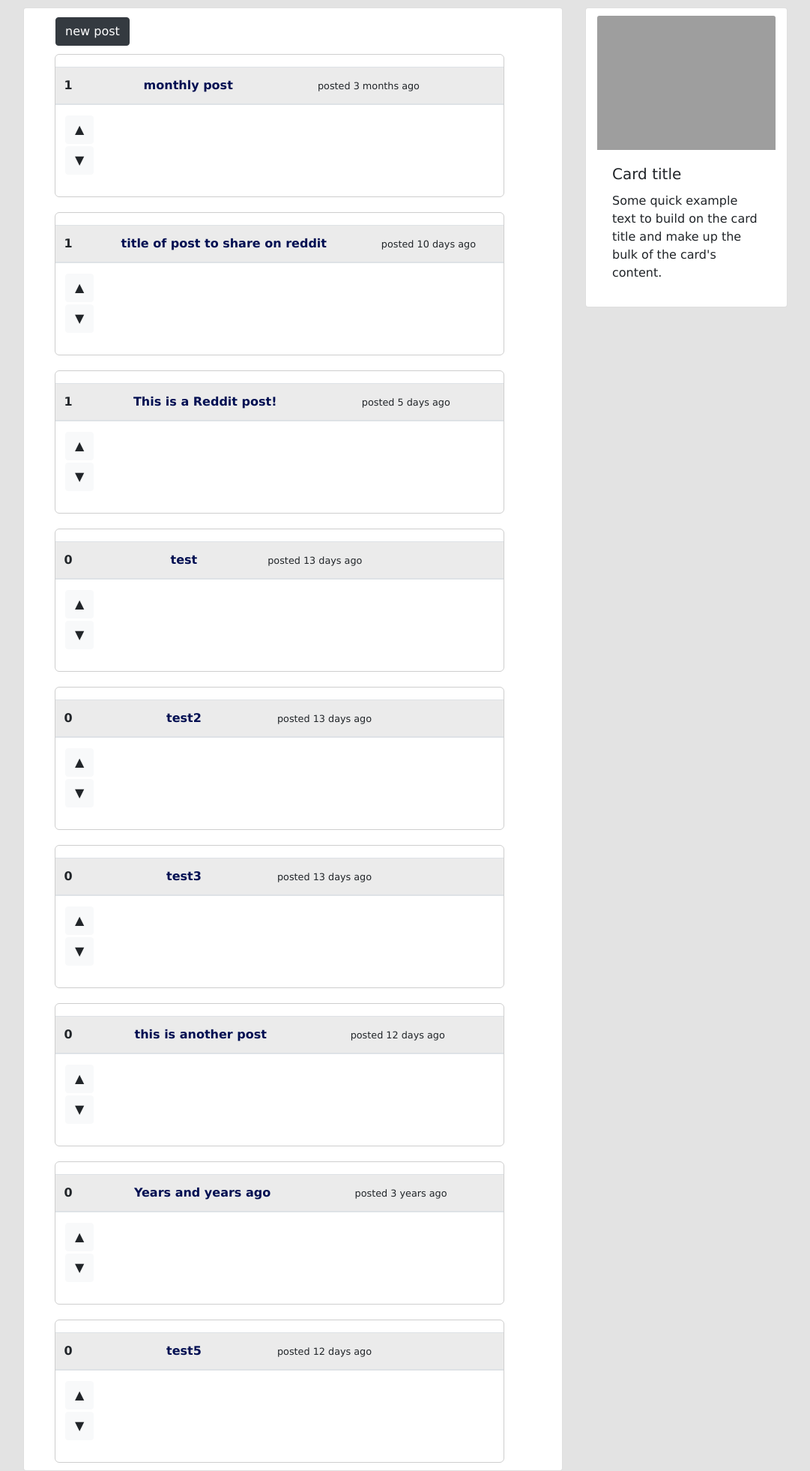
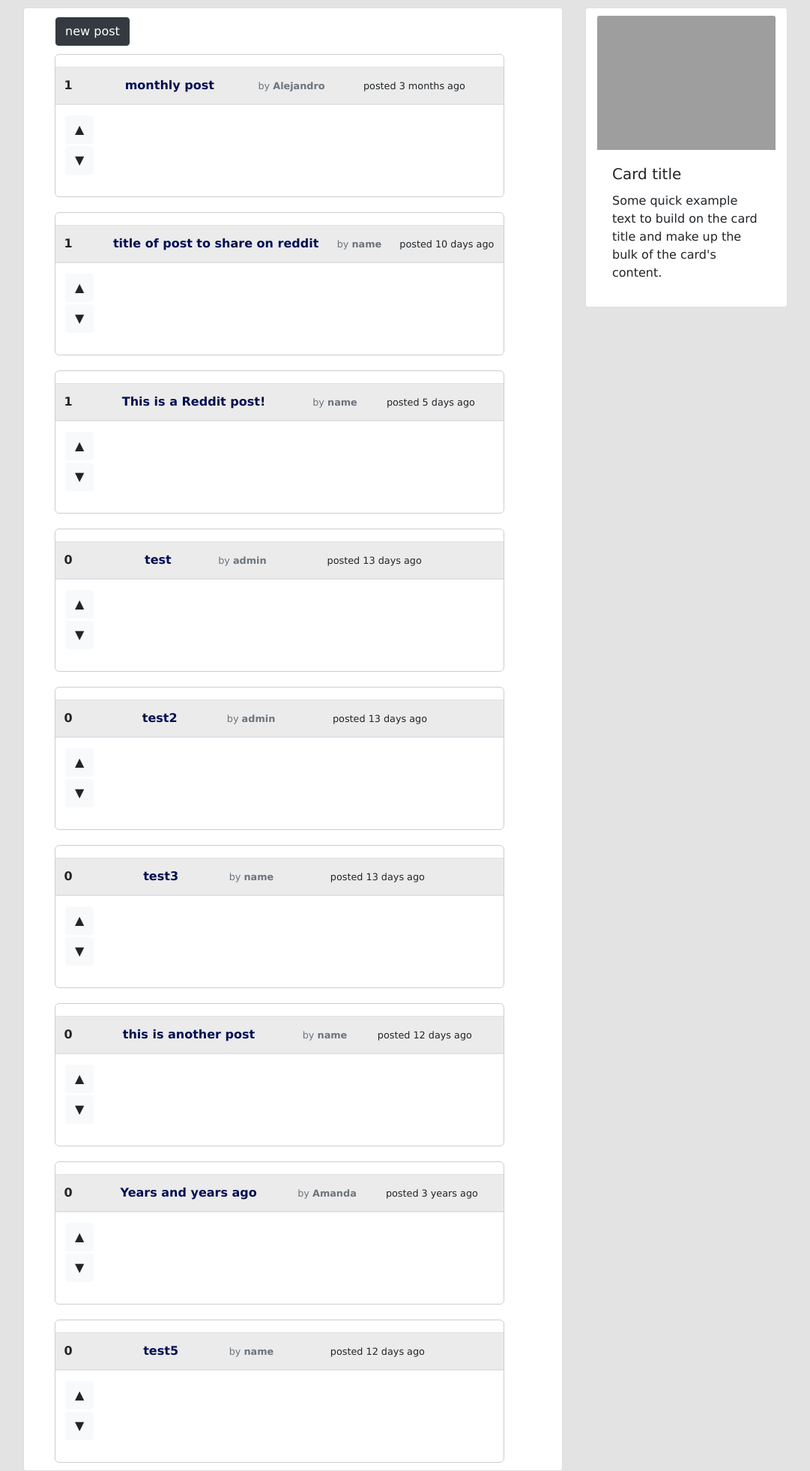
Before and after one commit to aa-ag/redditclone, a Django app: page / in a window 1280 px wide. Shown: the part 58-2020 px from the top of the page at 75% size, without its empty margins (54-1135 px from the left). Run offline with Django 3.2, Linux system fonts and the light colour scheme; data comes from the database, SQL or seed files in the repository; both versions use the stored data as it was after the commit; some libraries are stand-ins or nearby versions; grey boxes are pictures that could not be loaded.

Commit message:
added by field in posts at home page

```diff
--- a/posts/templates/posts/home.html
+++ b/posts/templates/posts/home.html
@@ -15,6 +15,7 @@
                      <tr>
                      <th><span>{{ post.votes_total }}</span></th>
                      <th><a href="{{ post.url }}" target="_blank" id="title">{{ post.title}}</a></th>
+                     <th><small class="text-muted">by <b>{{ post.author }}</b></small></th>
                      <th><small>{{ post.ago }}</small></th>
                      </tr>
                 </thead>
```
Also changed, not shown: db.sqlite3.
